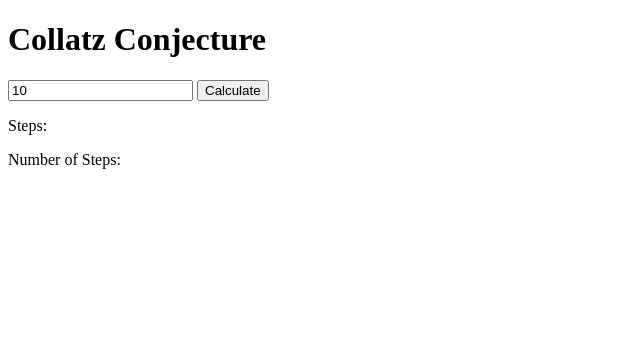
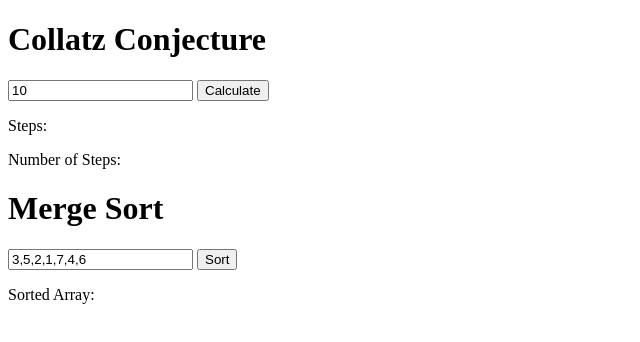
Before and after one commit to LaurenCummings/algorithms, a plain HTML site: page index.html in a window 1280 px wide. Shown: the whole page, without its empty margins (0-640 px from the left). Drawn offline with nearby package versions, Linux system fonts and the light colour scheme.

Commit message:
Added files via upload
continued implementing mergesort

```diff
--- a/index.html
+++ b/index.html
@@ -17,7 +17,10 @@
 		</div>
 
 		<div ng-controller="mergeSort">
-
+			<h1>Merge Sort</h1>
+			<input ng-model="inputArray"/>
+			<button ng-click="update()">Sort</button>
+			<p>Sorted Array: {{sortedArray}}</p>
 		</div>
 	</body>
 
--- a/js/main.js
+++ b/js/main.js
@@ -22,5 +22,5 @@ algApp.controller('collatzCtrl', function($scope) {
 });
 
 algApp.controller('mergeSort', function($scope) {
-
+	$scope.inputArray = [3, 5, 2, 1, 7, 4, 6];
 });
```
